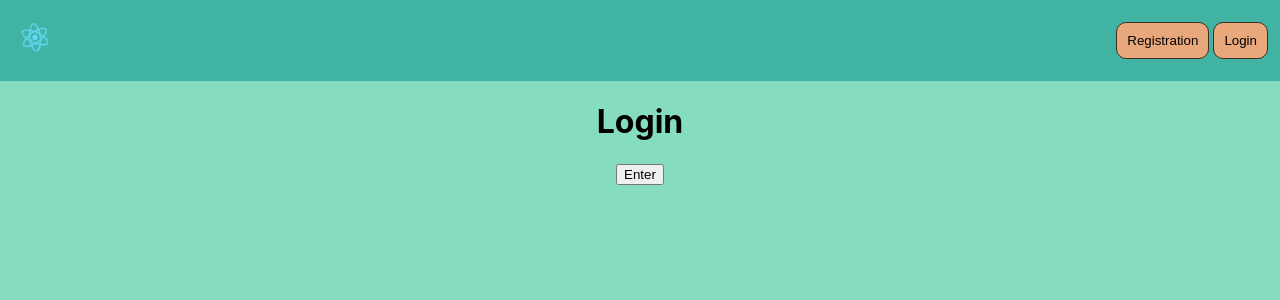
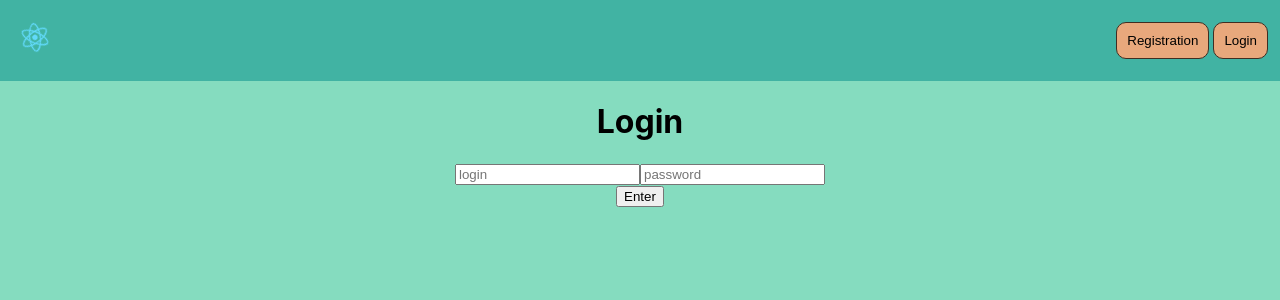
Before and after one commit to Dmitry-Markelov/PHP-Project, a React (Create React App) app in the folder client/: page / in a window 1280 px wide. Shown: the top 300 px of the page. Built offline with nearby package versions, Linux system fonts and the light colour scheme.

Commit message:
working AJAX

```diff
--- a/client/src/App.js
+++ b/client/src/App.js
@@ -5,14 +5,20 @@ import NavBar from './components/Navbar';
 import { BrowserRouter } from 'react-router-dom';
 import { authContext } from './components/Contexts';
 import logo from './logo.svg';
+import Server from './modules/Server';
+import { HOST } from './config';
+
+export const ServerContext = React.createContext(null);
 
 function App() {
   const [isAuth, setAuth] = useState(false);
   const routes = useRoutes();
+  const server = new Server(HOST);
 
   return (
     <div className="App">
       <BrowserRouter>
+        <ServerContext.Provider value={server}>
           <authContext.Provider value={{ isAuth: isAuth, setAuth: setAuth }}>
             <div className='App-header'>
               <img src={logo} className="App-logo" alt="logo" />
@@ -24,6 +30,7 @@ function App() {
               {routes}
             </div>
           </authContext.Provider>
+        </ServerContext.Provider>
       </BrowserRouter>
     </div>
   );
--- a/client/src/Hooks/useRoutes.js
+++ b/client/src/Hooks/useRoutes.js
@@ -1,17 +1,17 @@
 import React from "react";
 import {Route, Routes} from 'react-router-dom';
-import Login from '../routes/Login';
-import Register from '../routes/Register';
-import User from '../routes/User';
+import LoginPage from '../routes/LoginPage';
+import RegisterPage from '../routes/RegisterPage';
+import UserPage from '../routes/UserPage';
 
 
 export const useRoutes = () => {
     return (
       <Routes>
-        <Route path="/" element={ <Login/> }></Route>
-        <Route path="/login" element={ <Login/> }></Route>
-        <Route path="/register" element={ <Register/> }></Route>
-        <Route path="/user" element={ <User/> }></Route>
+        <Route path="/" element={ <LoginPage/> }></Route>
+        <Route path="/login" element={ <LoginPage/> }></Route>
+        <Route path="/register" element={ <RegisterPage/> }></Route>
+        <Route path="/user" element={ <UserPage/> }></Route>
       </Routes>
     )
 }
--- a/client/src/modules/Server.js
+++ b/client/src/modules/Server.js
@@ -3,12 +3,12 @@ export default class Server {
         this.HOST = HOST;
     }
 
-    async request() {
+    async request(method, params) {
         try {
             const str = Object.keys(params)
                 .map(key => `${key}=${params[key]}`)
                 .join('&');
-                const res = await fetch(`${this.HOST}/?method=${mthod}&${str}`);
+            const res = await fetch(`${this.HOST}/?method=${method}&${str}`);
             const answer = await res.json();
             if (answer.result === 'ok') {
                 return answer.data;
@@ -18,8 +18,8 @@ export default class Server {
         } catch(e) {
             return null
         }
-        function login() {
+    }
+    login(login, password) {
         return this.request('login', { login, password })
     }
 }
-}
--- a/client/src/routes/Login.jsx
+++ /dev/null
@@ -1,18 +0,0 @@
-import React, { useContext } from "react";
-import { Navigate } from "react-router-dom";
-import { authContext } from "../components/Contexts";
-
-const Login = () => {
-    const {isAuth, setAuth} = useContext(authContext);
-    return(
-        <div>
-            <h1>Login</h1>
-            <button onClick={() => setAuth(true)}>
-                Enter
-            </button>
-                {isAuth ? <Navigate to="/user" replace={true}/> : <Navigate to=""/>}
-        </div>
-    )
-}
-
-export default Login;
--- /dev/null
+++ b/client/src/routes/LoginPage.jsx
@@ -0,0 +1,43 @@
+import React, { useContext, useRef } from "react";
+import { Navigate } from "react-router-dom";
+import { authContext } from "../components/Contexts";
+import { ServerContext } from '../App';
+
+const LoginPage = () => {
+    const {isAuth, setAuth} = useContext(authContext);
+    const server = useContext(ServerContext);
+
+    const loginRef = useRef(null);
+    const passwordRef = useRef(null);
+
+    const handleLogin = async () => {
+        const user = await server.login(loginRef.current.value, passwordRef.current.value);
+        console.log(user);
+    }
+
+    return(
+        <div>
+            <h1>Login</h1>
+            <div className="form">
+                <input
+                    type="text"
+                    id="username"
+                    placeholder="login"
+                    ref={loginRef}
+                />
+                <input
+                    type="password"
+                    id="password"
+                    placeholder="password"
+                    ref={passwordRef}
+                />
+            </div>
+            <button onClick={() => handleLogin()}>
+                Enter
+            </button>
+                {isAuth ? <Navigate to="/user" replace={true}/> : <Navigate to=""/>}
+        </div>
+    )
+}
+
+export default LoginPage;
```
Also changed, not shown: client/src/routes/RegisterPage.jsx (renamed from client/src/routes/Register.jsx), client/src/routes/UserPage.jsx (renamed from client/src/routes/User.jsx), 2 other files (tests, documents, lock files or other folders). Lines whose indentation alone changed are shown as unchanged.
